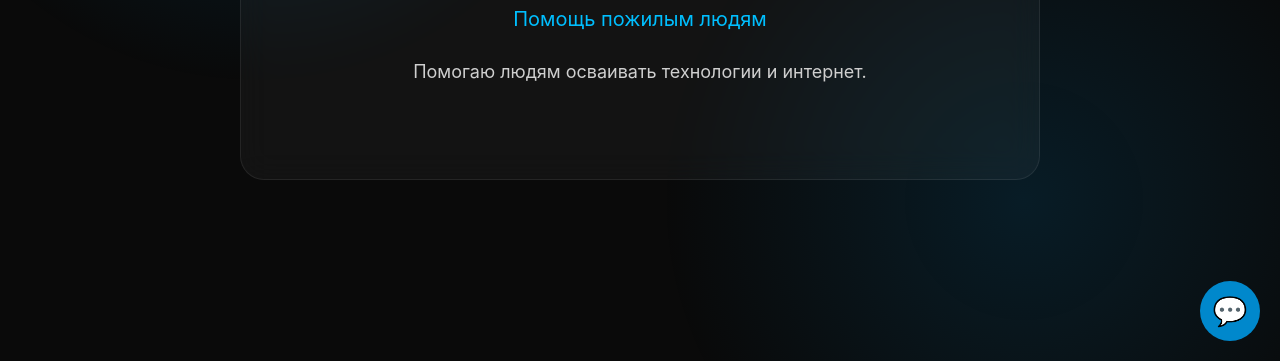
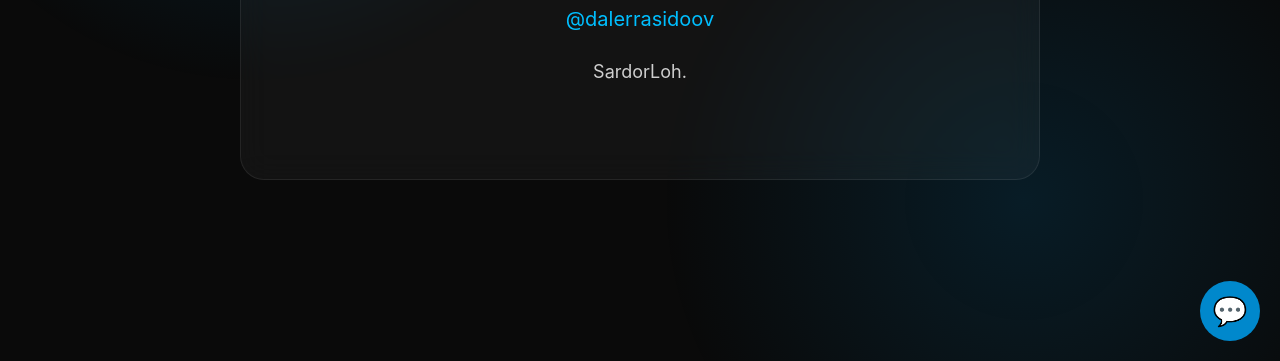
Before and after one commit to rasidovdaler833-sudo/daler-site, a plain HTML site: page index.html in a window 1280 px wide. Shown: the part 439-800 px from the top of the page. Drawn offline with Linux system fonts and the light colour scheme; no server answers.

Commit message:
Update index.html

```diff
--- a/index.html
+++ b/index.html
@@ -140,9 +140,9 @@ text-align:left;
 <div class="card">
 <div class="avatar">DR</div>
 <h1>Daler Rashidov</h1>
-<div class="subtitle">Помощь пожилым людям</div>
+<div class="subtitle">@dalerrasidoov</div>
 <div class="description">
-Помогаю людям осваивать технологии и интернет.
+SardorLoh.
 </div>
 </div>
 
```
